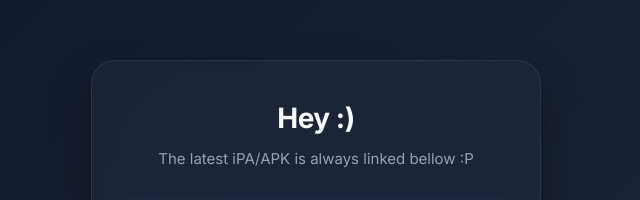
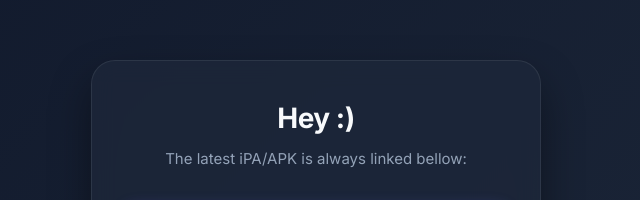
Before and after one commit to ytbshark/ytbshark.github.io, a plain HTML site: page index.html in a window 1280 px wide. Shown: the part 186-386 px from the top of the page, 324-964 px from the left. Drawn offline with Linux system fonts and the light colour scheme.

Commit message:
Update index.html

```diff
--- a/index.html
+++ b/index.html
@@ -117,7 +117,7 @@
     <div class="container">
         <h1>Hey :)</h1>
 
-        <p>The latest iPA/APK is always linked bellow :P</p>
+        <p>The latest iPA/APK is always linked bellow:</p>
 
         <div class="button-group">
             <a href="https://github.com/ytbshark/ytbshark.github.io/releases/download/jailed-1.8.6/SharkMod_1.8.6.ipa" class="btn btn-ipa" download>
```
